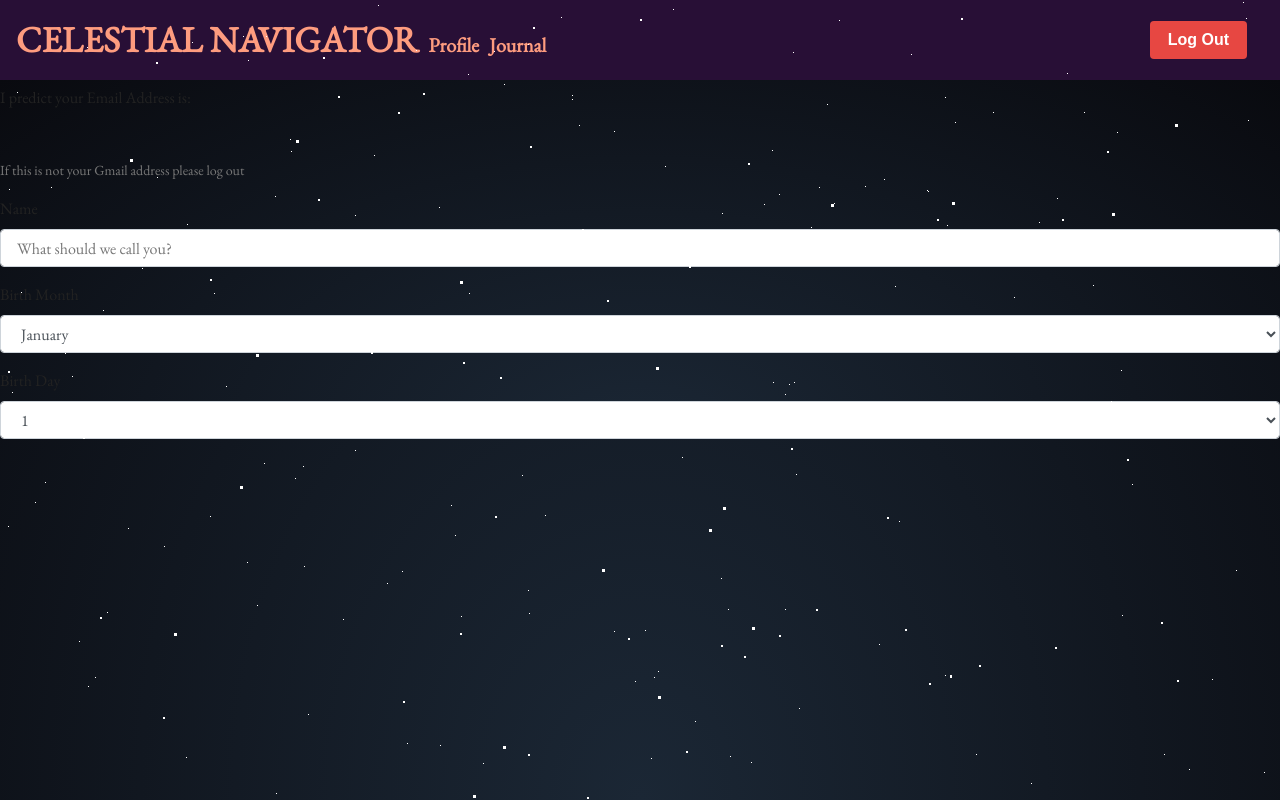
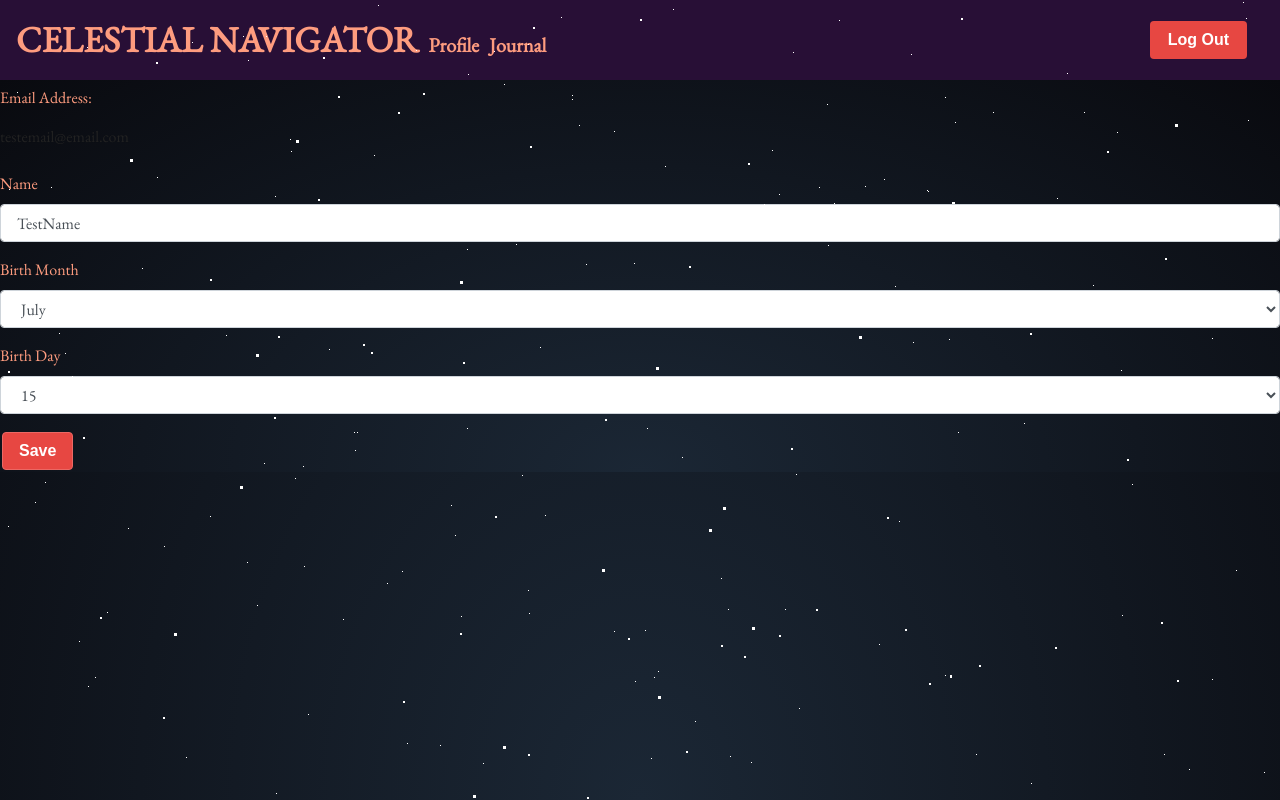
Before and after one commit to andreaives/react_project, a React (Create React App) app in the folder client/: page /edit in a window 1280 px wide. Built offline with nearby package versions, Linux system fonts and the light colour scheme; no server answers; a web font is replaced by a local one.

Commit message:
commiting before pull

```diff
--- a/client/src/App.css
+++ b/client/src/App.css
@@ -61,3 +61,7 @@ li,
 .lead {
   font-size: 24px;
 }
+
+.editAccount{
+  color: #fe9c7f;
+}
--- a/client/src/App.js
+++ b/client/src/App.js
@@ -17,8 +17,10 @@ import Navbar from "./components/navbar/Navbar"
 function App() {
   const [userState, setUserState] = useState({
     userID: "",
-    email: "",
-    userBirthday: "",
+    email: "testemail@email.com",
+    name: "TestName",
+    userBirthday: "15",
+    userBirthmonth: "July",
     userFJob: "",
     userFRelationship: "",
     userFVacation: "",
@@ -26,16 +28,16 @@ function App() {
   });
 
   const {user, isAuthenticated, isLoading} = useAuth0();
+  console.log(user)
 
   function getUserState() {
-    API.getUser().then(res =>{
+    API.getUser(user.email).then(res =>{
       setUserState(res)
+      console.log(userState)
     })
-
-    console.log(user)
   }
 
-  getUserState()
+  isAuthenticated && (getUserState() )
   return (
     <>
     <UserContext.Provider value={userState}>
@@ -55,6 +57,6 @@ function App() {
     </UserContext.Provider>
 
     </>
-   )
+  )
 }
 export default App;
--- a/client/src/pages/CreateAccount.js
+++ b/client/src/pages/CreateAccount.js
@@ -2,26 +2,26 @@ import React, { useContext } from "react"
 import Form from "react-bootstrap/Form"
 import userContext from "../utils/userContext.js"
 import Navbar from "../components/navbar/Navbar"
+import Button from "react-bootstrap/Button"
 
 function CreateAccount(){
-  const {email} = useContext(userContext)
+  const {email, name, userBirthday, userBirthmonth} = useContext(userContext)
 
   return(
     <>
     <div>
     <Form className="editAccount">
       <Form.Group controlID="formEmail">
-        <Form.Label>I predict your Email Address is:</Form.Label>
+        <Form.Label>Email Address:</Form.Label>
         <Form.Control plaintext readOnly defaultValue={email} type="email" />
-        <Form.Text className="text-muted">If this is not your Gmail address please log out</Form.Text>
       </Form.Group>
       <Form.Group controlID="formName">
         <Form.Label>Name</Form.Label>
-        <Form.Control type="string" placeholder="What should we call you?"/>
+        <Form.Control defaultValue={name} type="string" placeholder="What should we call you?"/>
       </Form.Group>
       <Form.Group controlID="monthDD">
         <Form.Label>Birth Month</Form.Label>
-        <Form.Control as="select">
+        <Form.Control as="select" defaultValue={userBirthmonth}>
           <option>January</option>
           <option>February</option>
           <option>March</option>
@@ -38,7 +38,7 @@ function CreateAccount(){
       </Form.Group>
       <Form.Group controlID="dayDD">
         <Form.Label>Birth Day</Form.Label>
-        <Form.Control as="select">
+        <Form.Control as="select" defaultValue={userBirthday}>
           <option>1</option>
           <option>2</option>
           <option>3</option>
@@ -72,6 +72,7 @@ function CreateAccount(){
           <option>31</option>
         </Form.Control>
       </Form.Group>
+      <Button type="submit">Save</Button>
     </Form>
     </div>
     </>
--- a/client/src/pages/Main.js
+++ b/client/src/pages/Main.js
@@ -11,20 +11,20 @@ class Main extends Component {
       <>
         <div className="container-fluid">
           <div className="row">
-            <div className="col-sm-.5 col-md-1 col-lg-2" />
-            <div className="col-sm-11 col-md-4 col-lg-4">
+            {/* <div className="col-sm-.5 col-md-1 col-lg-2" /> */}
+            <div className="col-sm-11 col-md-4 col-lg-7">
               <Aztro />
               <br />
-              <h2>Readings, Links, and More.</h2>
+              {/* <h2>Readings, Links, and More.</h2>
               <br />
               <p>
                 Enjoy the links and prediction readings below to help you plan
                 your day. Use the Journal to the right to write your thoughts,
                 dreams, and feelings.
-              </p>
+              </p> */}
             </div>
-            <div className="col-sm-0 col-md-2 col-lg-2" />
-            <div className="col-sm-.5 col-md-4 col-lg-4">
+            {/* <div className="col-sm-0 col-md-2 col-lg-2" /> */}
+            <div className="col-sm-.5 col-md-4 col-lg-5">
               <div className="scrollHeader">
                 <h1 className="display-4">Daily Journal</h1>
                 <JournalContainer />
```
Also changed, not shown: client/src/components/JournalContainer.js (+0 -22 lines), 2 other files (tests, documents, lock files or other folders).
